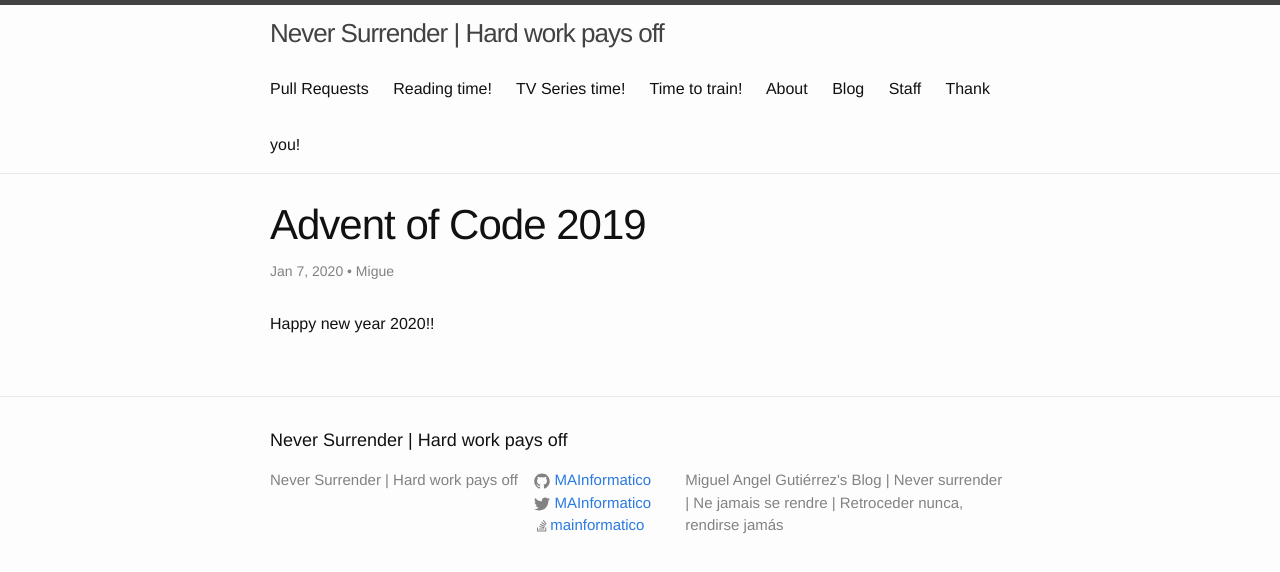
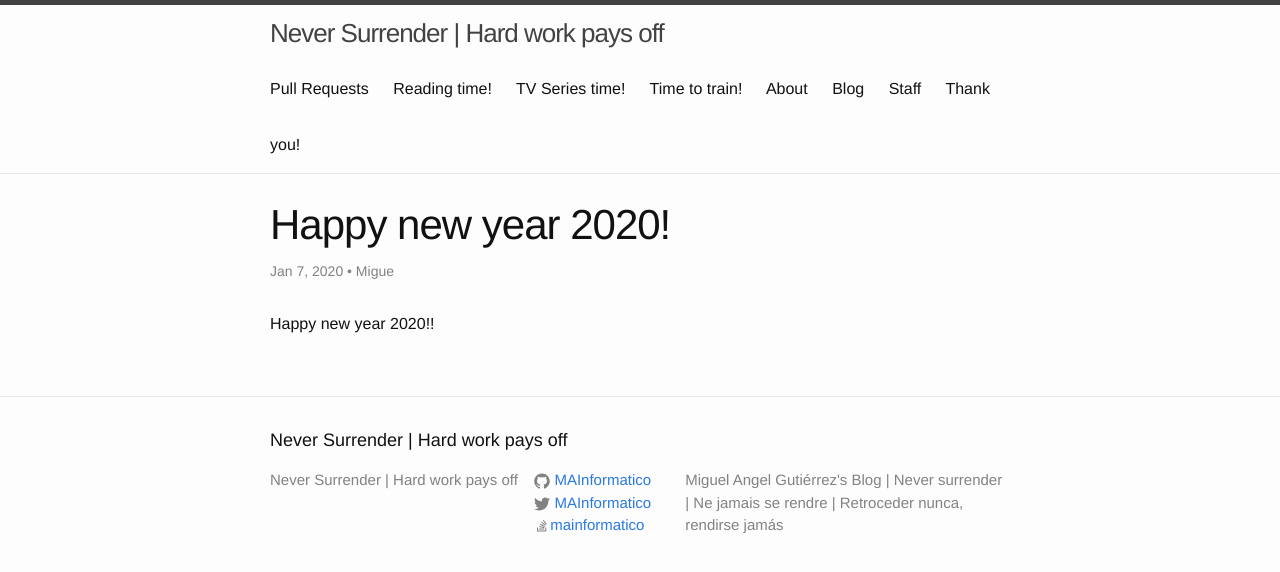
Before and after one commit to MAInformatico/MAInformatico.github.io, a Jekyll site: the page built from _posts/2020-1-7-Happy_new_year.md, in a window 1280 px wide. Shown: the top 572 px of the page. Built offline with Jekyll 4.4.1, drawn with Linux system fonts in a browser that asks for light colours.

Commit message:
edit about

```diff
--- a/_posts/2020-1-7-Happy_new_year.md
+++ b/_posts/2020-1-7-Happy_new_year.md
@@ -1,6 +1,6 @@
 ---
 layout: post
-title: Advent of Code 2019
+title: Happy new year 2020!
 author: Migue
 tags: [Programming]
 ---
```
